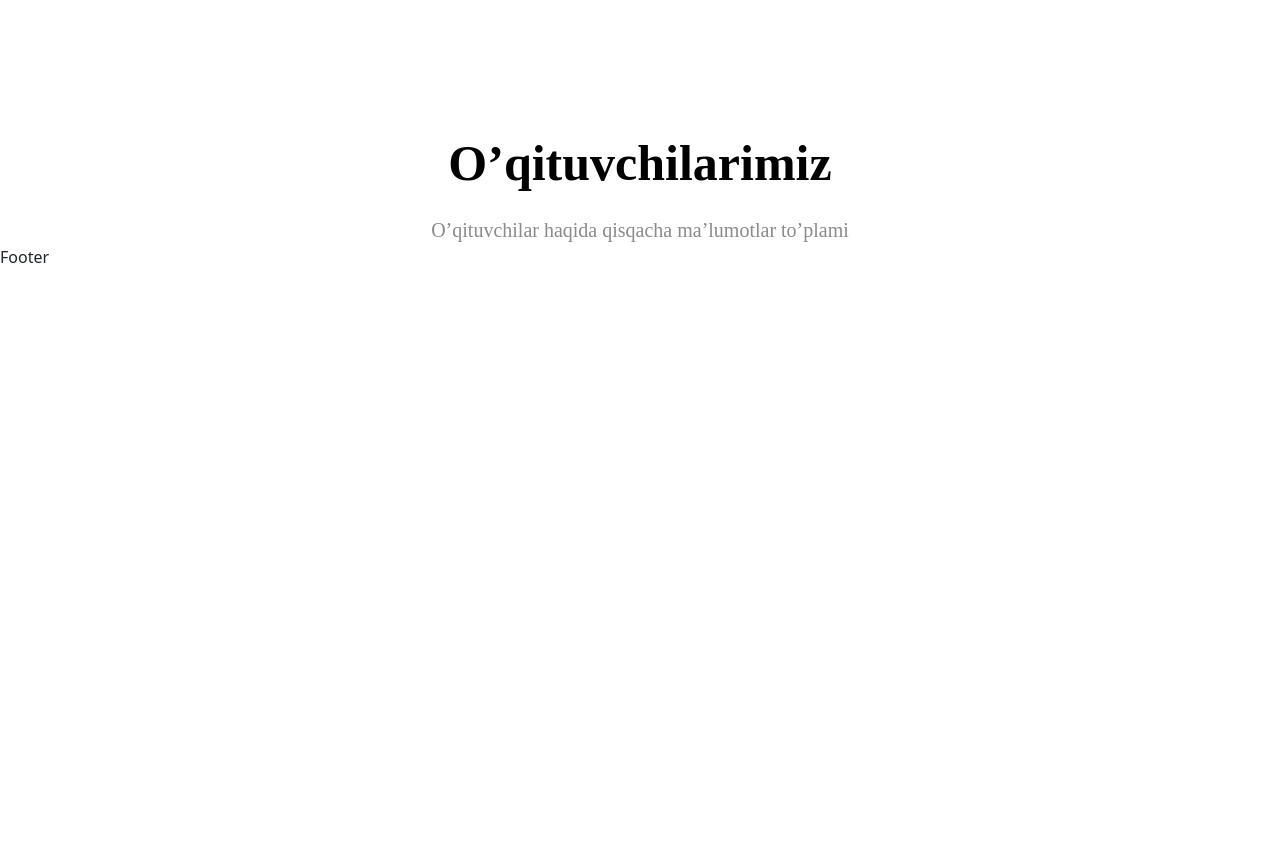
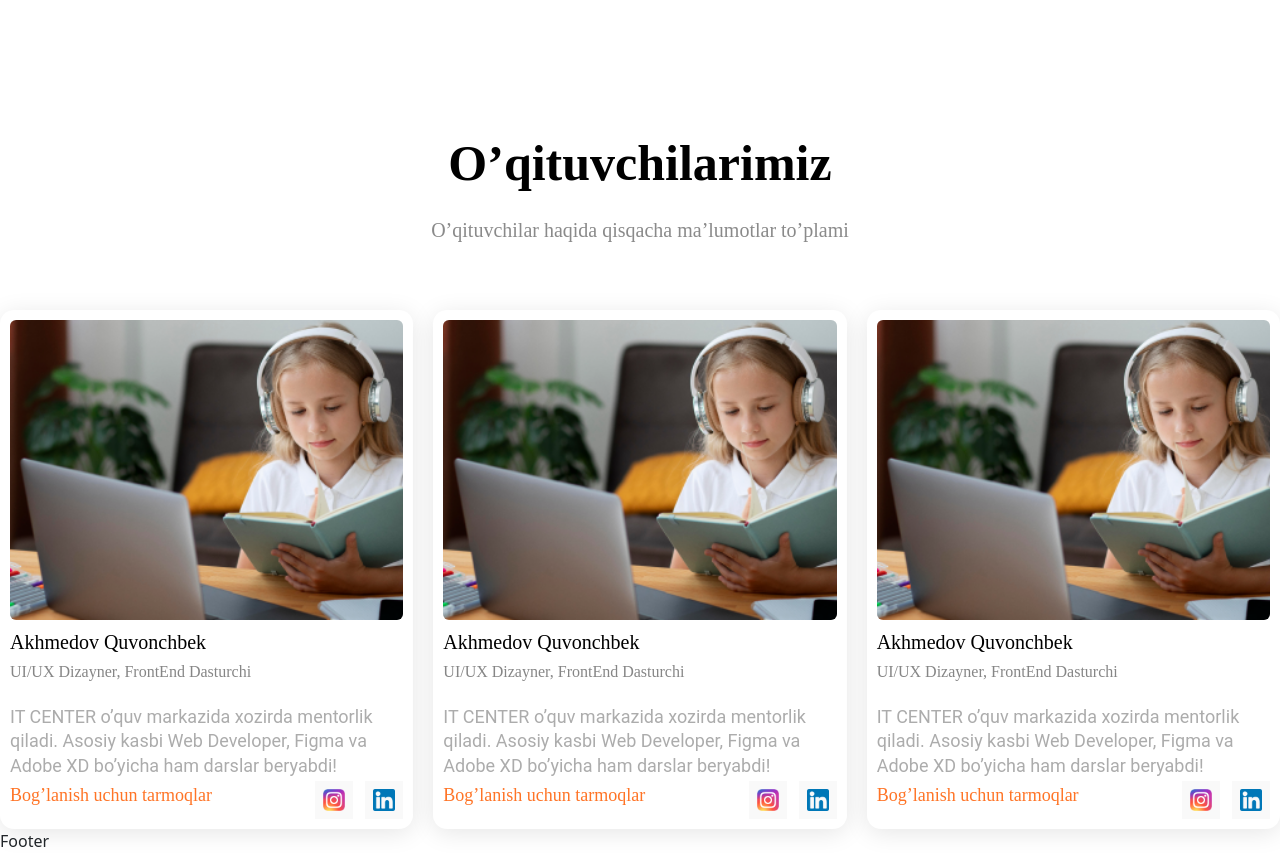
Before and after one commit to WebCoderLider/TEAM, a React (Vite) app in the folder frontend/: page / in a window 1280 px wide. Shown: the part 2468-3321 px from the top of the page. Before the commit the page ends 2737 px from the top, so only its background shows below. Built offline with nearby package versions, Linux system fonts and the light colour scheme; some icons are missing.

Commit message:
educators section finished for laptops

```diff
--- a/frontend/src/assets/index.js
+++ b/frontend/src/assets/index.js
@@ -3,5 +3,15 @@ import examIcon from './icons/exam-icon.png'
 import certificationIcon from './icons/certification-icon.png'
 import littleGirl from './images/little-girl-participating.png'
 import starIcons from './icons/star-icons.svg'
+import instagram_icon from './icons/instagram.svg'
+import linkedin_icon from './icons/linkedin.svg'
 
-export { onlineTest, examIcon, certificationIcon, littleGirl, starIcons }
+export {
+  onlineTest,
+  examIcon,
+  certificationIcon,
+  littleGirl,
+  starIcons,
+  instagram_icon,
+  linkedin_icon,
+}
--- a/frontend/src/components/Educators/Educators.jsx
+++ b/frontend/src/components/Educators/Educators.jsx
@@ -1,10 +1,54 @@
 import Heading from '../../ui/Heading/Heading'
+import { educatorsData } from '../../utils/educatorsData'
+import { instagram_icon, linkedin_icon } from '../../assets'
 import './educators.scss'
 
 function Educators() {
   return (
     <section className="educators_section">
-      <Heading />
+      <Heading
+        title="O’qituvchilarimiz"
+        description="O’qituvchilar haqida qisqacha ma’lumotlar to’plami"
+      />
+      <div className="educators_body">
+        {educatorsData.map(
+          ({ name, id, image, job, description, instagram, linkedin }) => (
+            <div className="educators_card" key={id}>
+              <div className="card_wrapper">
+                <div className="card_image">
+                  <img src={image} alt={name} />
+                </div>
+                <div className="card_heading">
+                  <h3>{name}</h3>
+                  <h4>{job}</h4>
+                </div>
+                <div className="card_description">
+                  <p>{description}</p>
+                </div>
+                <div className="card_footer">
+                  <h2>Bog’lanish uchun tarmoqlar</h2>
+                  <div className="social_media">
+                    <a
+                      href={instagram}
+                      target="_blank"
+                      rel="noopener noreferrer"
+                    >
+                      <img src={instagram_icon} alt="" />
+                    </a>
+                    <a
+                      href={linkedin}
+                      target="_blank"
+                      rel="noopener noreferrer"
+                    >
+                      <img src={linkedin_icon} alt="" />
+                    </a>
+                  </div>
+                </div>
+              </div>
+            </div>
+          ),
+        )}
+      </div>
     </section>
   )
 }
--- a/frontend/src/components/Educators/educators.scss
+++ b/frontend/src/components/Educators/educators.scss
@@ -1,3 +1,92 @@
 .educators_section {
+  max-width: 1530px;
+  margin: 0 auto;
   margin-top: 160px;
+  .educators_body {
+    width: 100%;
+    margin-top: 65px;
+    display: flex;
+    align-items: center;
+    justify-content: space-between;
+    gap: 20px;
+    .educators_card {
+      width: calc((100% - 40px) / 3);
+      border-radius: 14px;
+      background: #fff;
+      box-shadow: 0px 4px 25px 0px rgba(0, 0, 0, 0.1);
+      padding: 10px;
+      transition: 0.3s linear all;
+      &:hover {
+        box-shadow: rgba(0, 0, 0, 0.35) 0px 5px 15px;
+      }
+      cursor: pointer;
+      .card_wrapper {
+        width: 100%;
+        .card_image {
+          width: 100%;
+          height: 300px;
+          img {
+            width: 100%;
+            height: 100%;
+            border-radius: 6px;
+          }
+        }
+        .card_heading {
+          margin-top: 10px;
+          display: flex;
+          flex-direction: column;
+          align-items: flex-start;
+          justify-content: flex-start;
+          h3 {
+            color: #000;
+            font-family: Poppins;
+            font-size: 20px;
+            font-weight: 500;
+          }
+          h4 {
+            color: #868686;
+            font-family: Poppins;
+            font-size: 16px;
+            font-weight: 500;
+          }
+        }
+        .card_description {
+          margin-top: 15px;
+          p {
+            color: #acacac;
+            font-family: Roboto;
+            font-size: 18px;
+            font-weight: 400;
+            line-height: 137%;
+          }
+        }
+        .card_footer {
+          margin-top: 2px;
+          display: flex;
+          align-items: center;
+          justify-content: space-between;
+          h2 {
+            color: #ff7426;
+            font-family: Poppins;
+            font-size: 18px;
+            font-weight: 500;
+          }
+          .social_media {
+            display: flex;
+            align-items: center;
+            justify-content: flex-end;
+            gap: 12px;
+            a {
+              width: 38px;
+              height: 38px;
+              background: #f9f9f9;
+              display: flex;
+              align-items: center;
+              justify-content: center;
+            }
+          }
+        }
+      }
+    }
+  }
 }
--- a/frontend/src/ui/Heading/Heading.jsx
+++ b/frontend/src/ui/Heading/Heading.jsx
@@ -1,11 +1,10 @@
-import React from 'react'
 import './heading.scss'
 
-function Heading() {
+function Heading({ title, description }) {
   return (
     <div className="heading">
-      <h1>O’qituvchilarimiz</h1>
-      <p>O’qituvchilar haqida qisqacha ma’lumotlar to’plami</p>
+      <h1>{title}</h1>
+      <p>{description}</p>
     </div>
   )
 }
--- /dev/null
+++ b/frontend/src/utils/educatorsData.js
@@ -0,0 +1,34 @@
+import image from '../assets/images/little-girl-participating.png'
+
+export const educatorsData = [
+  {
+    id: 1,
+    image,
+    name: 'Akhmedov Quvonchbek',
+    job: 'UI/UX Dizayner, FrontEnd Dasturchi',
+    description:
+      'IT CENTER o’quv markazida xozirda mentorlik qiladi. Asosiy kasbi Web Developer, Figma va Adobe XD bo’yicha ham darslar beryabdi!',
+    instagram: 'https://www.instagram.com/',
+    linkedin: 'https://www.linkedin.com/',
+  },
+  {
+    id: 2,
+    image,
+    name: 'Akhmedov Quvonchbek',
+    job: 'UI/UX Dizayner, FrontEnd Dasturchi',
+    description:
+      'IT CENTER o’quv markazida xozirda mentorlik qiladi. Asosiy kasbi Web Developer, Figma va Adobe XD bo’yicha ham darslar beryabdi!',
+    instagram: 'https://www.instagram.com/',
+    linkedin: 'https://www.linkedin.com/',
+  },
+  {
+    id: 3,
+    image,
+    name: 'Akhmedov Quvonchbek',
+    job: 'UI/UX Dizayner, FrontEnd Dasturchi',
+    description:
+      'IT CENTER o’quv markazida xozirda mentorlik qiladi. Asosiy kasbi Web Developer, Figma va Adobe XD bo’yicha ham darslar beryabdi!',
+    instagram: 'https://www.instagram.com/',
+    linkedin: 'https://www.linkedin.com/',
+  },
+]
```
Also changed, not shown: frontend/src/assets/icons/instagram.svg (added), frontend/src/assets/icons/linkedin.svg (added).
